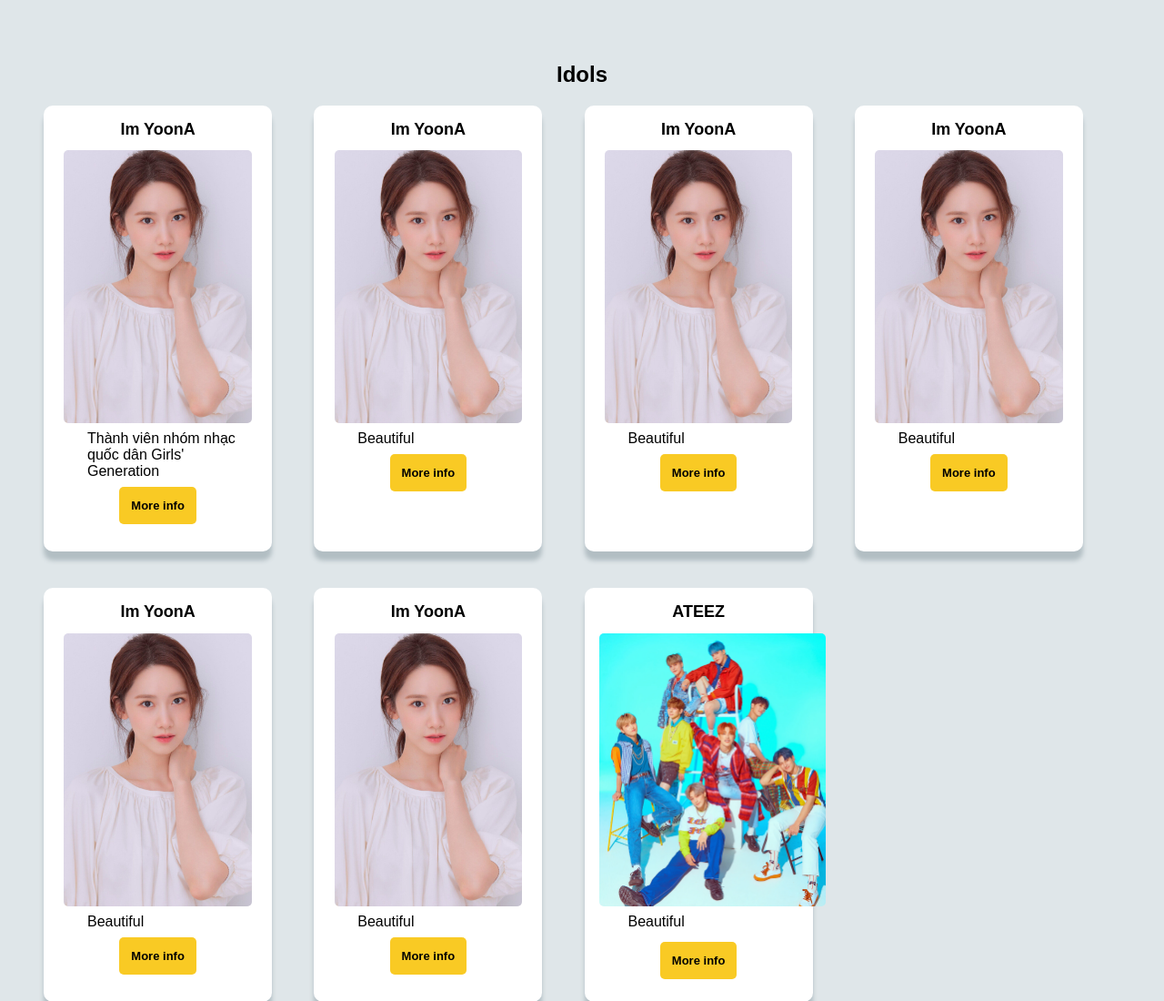
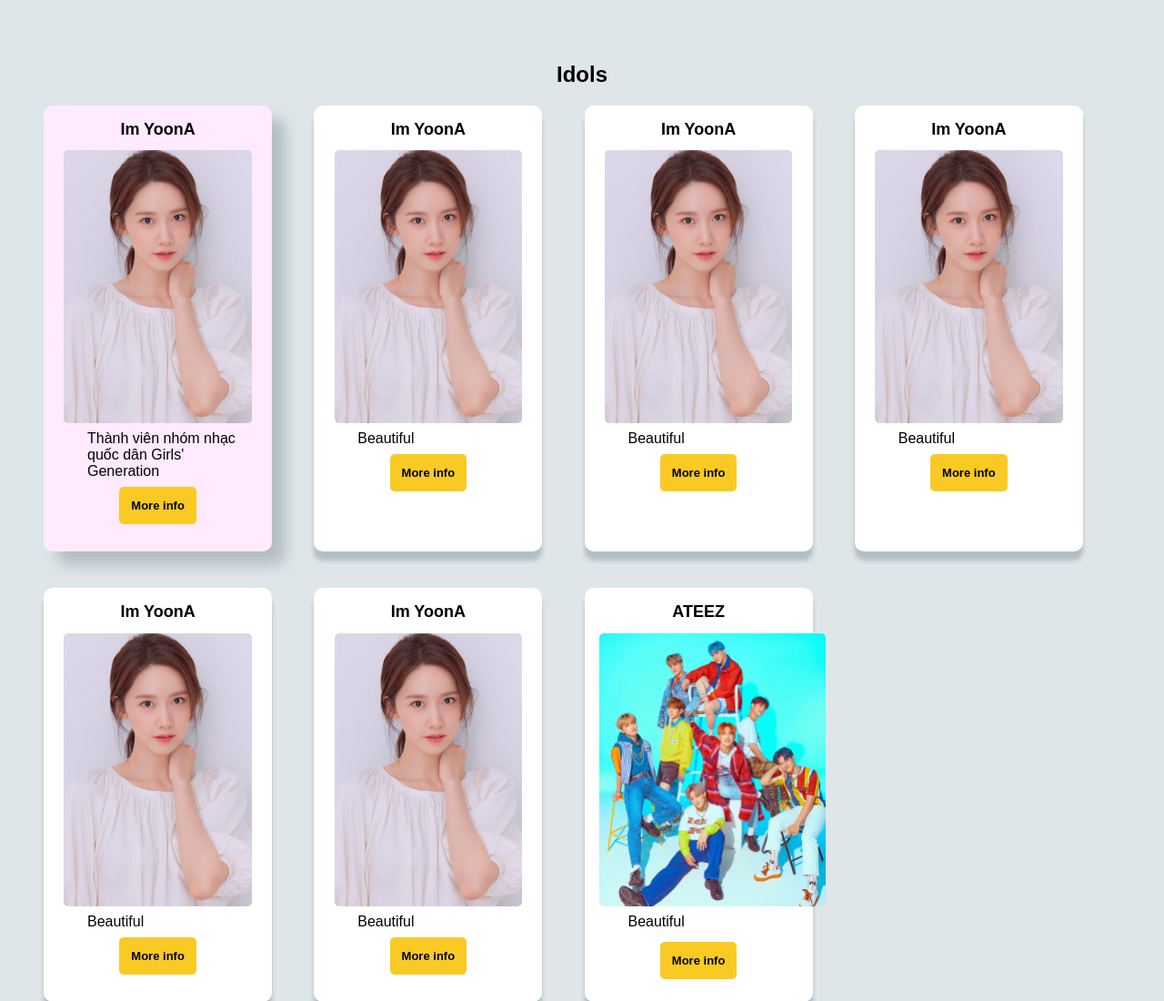
Before and after one commit to hangvtt183524/Cong_nghe_Web_va_dich_vu_truc_tuyen_20202, a PHP site: page /html/idol_list.html in a window 1280 px wide, with the pointer over the restyled element. Shown: the top 1100 px of the page at 91% size. Run offline with PHP 8.4, Linux system fonts and the light colour scheme.

Commit message:
add card hover in idol_list

```diff
--- a/ProjectWeb/src/View/css/idol_list.css
+++ b/ProjectWeb/src/View/css/idol_list.css
@@ -17,6 +17,10 @@
 	font-family: sans-serif;
 	max-width: 75%;
 	padding-bottom: 30px;
+}
+.idol-list .card:hover {
+	box-shadow: 15px 15px 15px #b2bec3;
+	background: #FFEAFF;
 }
 .card .name {
 	font-size: 18px;
@@ -65,18 +69,3 @@
 .align-center {
 	text-align: center;
 }
-
-/* a.info-button { */
-/* 	background-color: #f9ca24; */
-/* 	border: none; */
-/* 	padding: 1em; */
-/* 	border-radius: 5px; */
-/* 	font-weight: bold; */
-
-/* /* 	 -webkit-appearance: button; */ */
-/* /*     -moz-appearance: button; */ */
-/* /*     appearance: button; */ */
-
-/*      */
-/* /*     color: initial; */ */
-/* } */
```
